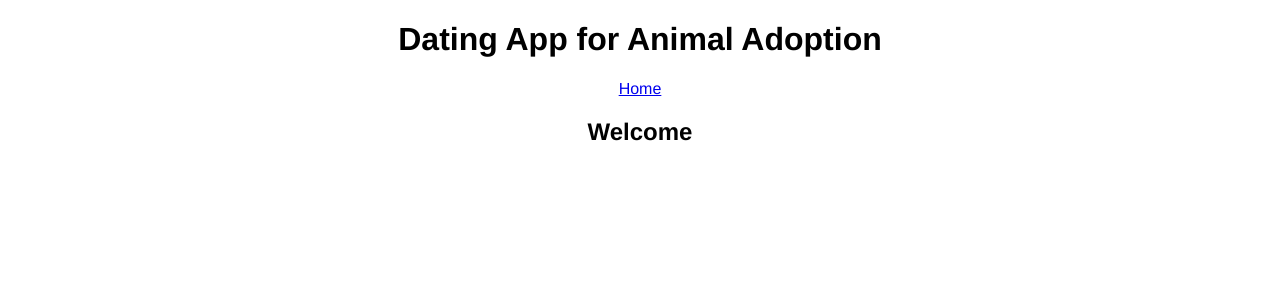
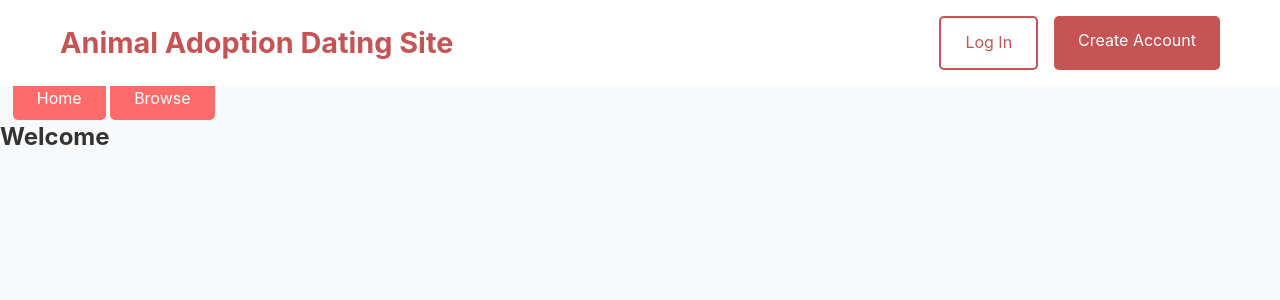
Before and after one commit to jmbosley/Dating-app-for-animal-adoption, a Flask app: page / in a window 1280 px wide. Shown: the top 300 px of the page. Run offline with Flask 3, Linux system fonts and the light colour scheme.

Commit message:
Initial implmentation before update from main

```diff
--- a/flaskapp/__init__.py
+++ b/flaskapp/__init__.py
@@ -5,7 +5,7 @@ from config import Config
 from flask_sqlalchemy import SQLAlchemy
 from flask_migrate import Migrate
 
-app = Flask(__name__)
+app = Flask(__name__, static_folder='static')
 app.config.from_object(Config)
 
 db = SQLAlchemy(app) # checks config and makes db from uri
--- a/flaskapp/main.py
+++ b/flaskapp/main.py
@@ -4,6 +4,7 @@ from flaskapp import app  # importing the flask app from our package defined in
 from flaskapp import db
 from flaskapp.models import publicAccount, adminAccount, animal, newsPost
 import sqlalchemy as sa
+
 
 ACCOUNTS = "accounts"
 ADMINS = "administrator"
@@ -17,7 +18,6 @@ ERROR_MISSING_VALUE = "Not all required values were provided"
 ERROR_NOT_FOUND_ACC = "The requested account was not found"
 ERROR_NOT_FOUND_ANIMAL = "The requested animal was not found"
 ERROR_NOT_FOUND_NEWSPOST = "The requested news post was not found"
-
 
 @app.route("/")
 def root():
@@ -80,6 +80,14 @@ def PublicAccountFunctions(id):
             db.session.commit()
         return "Account was successfully updated!", 201
 
+@app.route('/' + "edit/" + ACCOUNTS + '/<int:id>', methods=['GET'])
+def PublicAccountEdit(id):
+    if request.method == 'GET':  # display page
+        query = sa.select(publicAccount).where(publicAccount.idPublicAccounts == id)
+        accounts = db.session.execute(query).mappings().all()
+        if accounts is None:
+            return ERROR_NOT_FOUND_ACC, 404
+        return render_template("editAccount.html", title="My Account", results=accounts), 200
 
 # -------------------------------------------------------- Admin Account
 
--- /dev/null
+++ b/flaskapp/static/script.js
@@ -0,0 +1,7 @@
+'use strict';
+
+window.addEventListener('load', function () {
+
+  console.log("Hello World!");
+
+});
--- /dev/null
+++ b/flaskapp/static/style.css
@@ -0,0 +1,362 @@
+/* Reset and Base Styles */
+* {
+    margin: 0;
+    padding: 0;
+    box-sizing: border-box;
+}
+
+body {
+    font-family: BlinkMacSystemFont,"Segoe UI","Roboto","Oxygen","Ubuntu","Cantarell","Fira Sans","Droid Sans","Helvetica Neue",sans-sans;;
+    line-height: 1.6;
+    color: #333;
+    background-color: #f8f9fa;
+}
+
+.split{
+  display: grid;
+  grid-template-areas:
+    "header header"
+    "image text"
+    "options options";
+  grid-template-columns: 1fr 1fr;
+  gap: 3px;
+  padding: 3%;
+
+
+}
+
+.split div{
+    background-color: #999;
+    padding: 1%;
+    border: 1%;
+    border-color: #333;
+}
+
+.split div.header{
+    grid-area: header;
+    text-align: center;
+}
+.split div.image{
+    grid-area: image;
+    text-align: center;
+}
+
+.split div.text{
+    grid-area: text;
+
+}
+.split div.options{
+    grid-area: options;
+    text-align: right;
+
+}
+
+
+.container {
+    max-width: 1200px;
+    margin: 0 auto;
+    padding: 0 20px;
+}
+
+/* Navigation */
+.nav-site {
+    padding-top:0%;
+    padding-left: 1%;
+    padding-right: 1%;
+    padding-bottom: .5%;
+
+
+}
+
+.nav-site a{
+    color:white;
+    text-decoration: none;
+    background-color: #ff6b6b;
+    padding: 0.75rem 1.5rem;
+    border: none;
+    border-top-left-radius: 0%;
+    border-top-right-radius: 0%;
+    border-bottom-left-radius: 5px;
+    border-bottom-right-radius: 5px;
+}
+.navbar {
+    background: white;
+    position: sticky;
+    top: 0;
+    z-index: 1000;
+}
+
+.navbar .container {
+    display: flex;
+    justify-content: space-between;
+    align-items: center;
+    padding: 1rem 20px;
+}
+
+.nav-brand h1 {
+    color: #c65454;
+    font-size: 1.8rem;
+}
+
+.nav-menu {
+    display: flex;
+    gap: 1rem;
+}
+
+/* Buttons */
+.btn {
+    padding: 0.75rem 1.5rem;
+    border: none;
+    border-radius: 5px;
+    cursor: pointer;
+    font-size: 1rem;
+    transition: all 0.3s ease;
+    text-decoration: none;
+    display: inline-block;
+}
+
+.btn-primary {
+    background: #c65454;
+    color: white;
+}
+
+.btn-primary:hover {
+    background: #fa5a5a;
+    transform: translateY(-2px);
+    box-shadow: 0 4px 8px rgba(255, 107, 107, 0.3);
+}
+
+.btn-secondary {
+    background: transparent;
+    color: #c65454;
+    border: 2px solid #c65454;
+}
+
+.btn-secondary:hover {
+    background: #c65454;
+    color: white;
+}
+
+.btn-large {
+    padding: 1rem 2rem;
+    font-size: 1.1rem;
+}
+
+.btn-block {
+    display: block;
+    width: 100%;
+    margin-bottom: 0.5rem;
+}
+
+/* Hero Section */
+.hero {
+    padding: 4rem 0;
+    background: linear-gradient(135deg, #7c4faa 100%);
+    color: white;
+}
+
+.hero .container {
+    display: grid;
+    min-height: 850px;
+    grid-template-columns: 1fr 1fr;
+    gap: 3rem;
+    align-items: center;
+}
+
+.hero-title {
+    font-size: 2rem;
+    margin-bottom: 2rem;
+}
+
+.hero-subtitle {
+    font-size: 1rem;
+    margin-bottom: 2rem;
+}
+
+.hero-actions {
+    display: flex;
+    gap: 1rem;
+}
+
+.hero-actions .btn-secondary {
+    background: white;
+    color: #c65454;
+    border-color: white;
+}
+
+.hero-actions .btn-secondary:hover {
+    background: rgba(255, 255, 255, 0.9);
+}
+
+.placeholder-image {
+    background: rgba(255, 255, 255, 0.2);
+    border-radius: 20px;
+    height: 400px;
+    display: flex;
+    align-items: center;
+    justify-content: center;
+    overflow: hidden;
+    position: relative;
+}
+
+/* About Section */
+.about {
+    padding: 4rem 0;
+    background: white;
+}
+
+.section-title {
+    text-align: center;
+    font-size: 2.5rem;
+    margin-bottom: 2rem;
+    color: #333;
+}
+
+.about-content {
+    max-width: 800px;
+    margin: 0 auto;
+    text-align: center;
+    font-size: 1.2rem;
+    line-height: 1.8;
+    color: #666;
+}
+
+/* Features Section */
+.features {
+    padding: 4rem 0;
+    background: #f8f9fa;
+}
+
+.features-grid {
+    display: grid;
+    grid-template-columns: repeat(3, 1fr);
+    gap: 2rem;
+    margin-top: 3rem;
+}
+
+.feature-card {
+    background: white;
+    padding: 2rem;
+    border-radius: 10px;
+    text-align: center;
+    box-shadow: 0 4px 6px rgba(0,0,0,0.1);
+    transition: transform 0.3s ease;
+}
+
+.feature-card:hover {
+    transform: translateY(-5px);
+    box-shadow: 0 6px 12px rgba(0,0,0,0.15);
+}
+
+.feature-image {
+    margin-bottom: 1rem;
+    height: 80px;
+    display: flex;
+    align-items: center;
+    justify-content: center;
+}
+
+.feature-card h3 {
+    font-size: 1.5rem;
+    margin-bottom: 1rem;
+    color: #333;
+}
+
+.feature-card p {
+    color: #666;
+    line-height: 1.6;
+}
+
+/* News Feed Section */
+.news-feed {
+    padding: 4rem 0;
+    background: white;
+}
+
+.news-grid {
+    display: grid;
+    grid-template-columns: repeat(auto-fill, minmax(300px, 1fr));
+    gap: 2rem;
+    margin-top: 2rem;
+}
+
+.news-item {
+    background: #f8f9fa;
+    padding: 1.5rem;
+    border-radius: 10px;
+    border-left: 4px solid #ff6b6b;
+    transition: transform 0.3s ease;
+}
+
+.news-item:hover {
+    transform: translateX(5px);
+}
+
+.news-date {
+    color: #999;
+    font-size: 0.9rem;
+    margin-bottom: 0.5rem;
+}
+
+.news-title {
+    font-size: 1.2rem;
+    margin-bottom: 0.5rem;
+    color: #333;
+}
+
+.news-content {
+    color: #666;
+    line-height: 1.6;
+}
+
+.loading {
+    text-align: center;
+    padding: 2rem;
+    color: #999;
+}
+
+/* Accounts */
+
+.user-image {
+    width: 50%;
+    height: auto;
+    overflow: hidden;
+    aspect-ratio: 1/1;
+}
+
+/* Footer */
+.footer {
+    background: #333;
+    color: white;
+    text-align: center;
+    padding: 2rem 0;
+}
+
+/* Image Placeholders */
+.featured-pet-image-hero {
+    width: 100%;
+    height: 100%;
+    object-fit: cover;
+    border-radius: 20px;
+    background: #f0f0f0;
+}
+
+.featured-pet-image-about {
+    width: 80px;
+    height: 80px;
+    object-fit: contain;
+}
+
+.news-animal-image {
+    width: 100%;
+    height: 200px;
+    margin-bottom: 1rem;
+    border-radius: 8px;
+    overflow: hidden;
+}
+
+.news-animal-image img {
+    width: 100%;
+    height: 100%;
+    object-fit: cover;
+}
--- a/flaskapp/templates/base.html
+++ b/flaskapp/templates/base.html
@@ -15,12 +15,23 @@ The content of other pages is inserted into block content.
 </head>
 
 <body>
-    <header>
-        <h1>Dating App for Animal Adoption</h1>
+        <!-- Navigation Header -->
+    <header class="navbar">
+        <div class="container">
+            <div class="nav-brand">
+                <h1>Animal Adoption Dating Site</h1>
+            </div>
+            <nav class="nav-menu">
+                <!-- TODO: Replace these hrefs with actual login and create account page URLs -->
+                <a href="/login" class="btn btn-secondary">Log In</a>
+                <a href="/create-account" class="btn btn-primary">Create Account</a>
+            </nav>
+        </div>
     </header>
 
-    <nav>
+    <nav class="nav-site">
         <a href="/" >Home</a>
+        <a href="/" >Browse</a>
     </nav>
 
     <main>
--- a/static/script.js
+++ /dev/null
@@ -1,7 +0,0 @@
-'use strict';
-
-window.addEventListener('load', function () {
-
-  console.log("Hello World!");
-
-});
--- a/static/style.css
+++ /dev/null
@@ -1,20 +0,0 @@
-/**
- * Copyright 2021 Google LLC
- *
- * Licensed under the Apache License, Version 2.0 (the "License");
- * you may not use this file except in compliance with the License.
- * You may obtain a copy of the License at
- *
- *      http://www.apache.org/licenses/LICENSE-2.0
- *
- * Unless required by applicable law or agreed to in writing, software
- * distributed under the License is distributed on an "AS IS" BASIS,
- * WITHOUT WARRANTIES OR CONDITIONS OF ANY KIND, either express or implied.
- * See the License for the specific language governing permissions and
- * limitations under the License.
- */
-
-body {
-  font-family: "helvetica", sans-serif;
-  text-align: center;
-}
```
Also changed, not shown: flaskapp/templates/account.html (+23 -3 lines), flaskapp/templates/createAccount.html (added, +15 -0 lines), flaskapp/templates/editAccount.html (added, +37 -0 lines), flaskapp/templates/login.html (added, +15 -0 lines), flaskapp/static/images/user_images/DresdenHarry.png (added).
